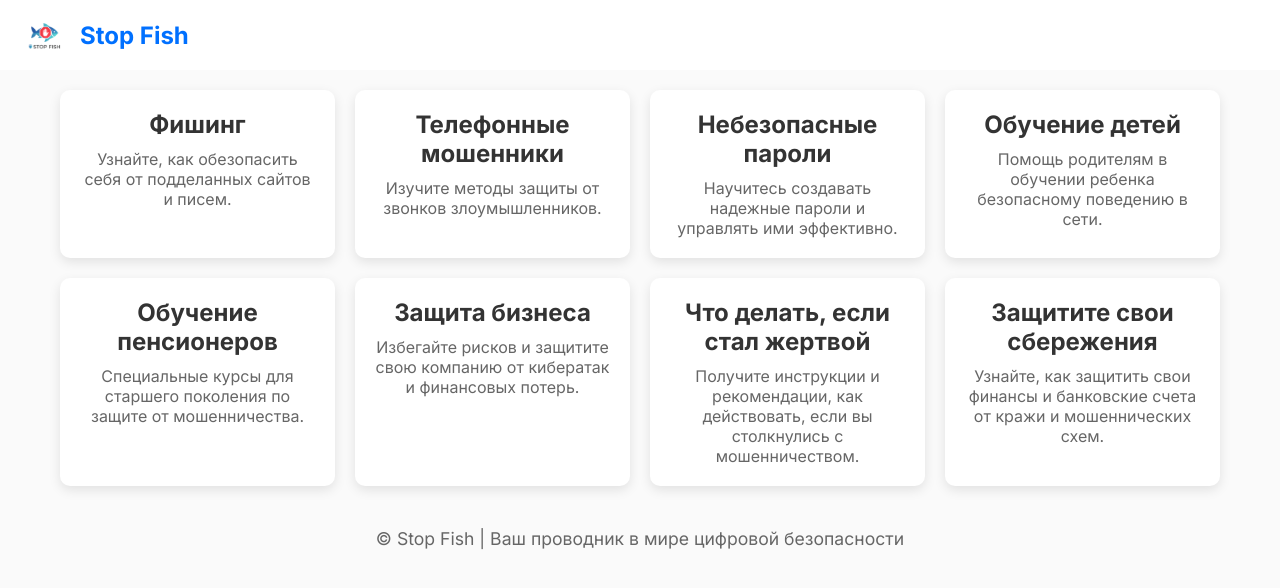
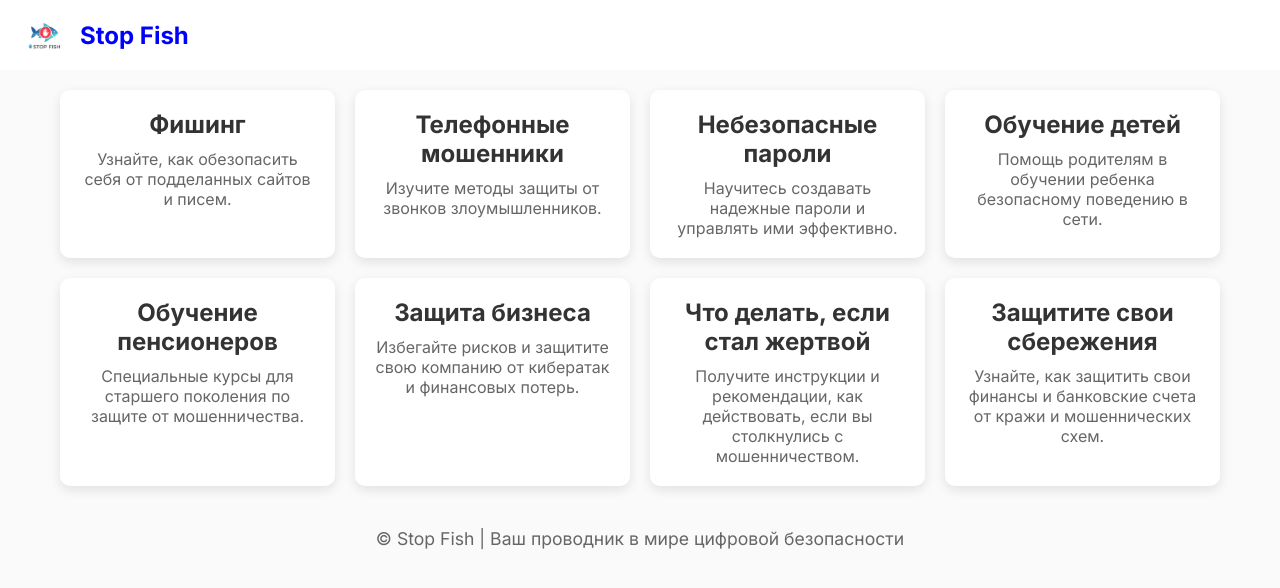
Before and after one commit to Bu11t0N/stop-fish, a plain HTML site: page index.html in a window 1280 px wide. Drawn offline with Linux system fonts and the light colour scheme.

Commit message:
Update index.html

```diff
--- a/index.html
+++ b/index.html
@@ -22,7 +22,7 @@
         }
         header {
             background-color: #ffffff;
-            color: #0070ff;
+            color: blue;
             padding: 10px 20px;
             width: 100%;
             display: flex;
```
